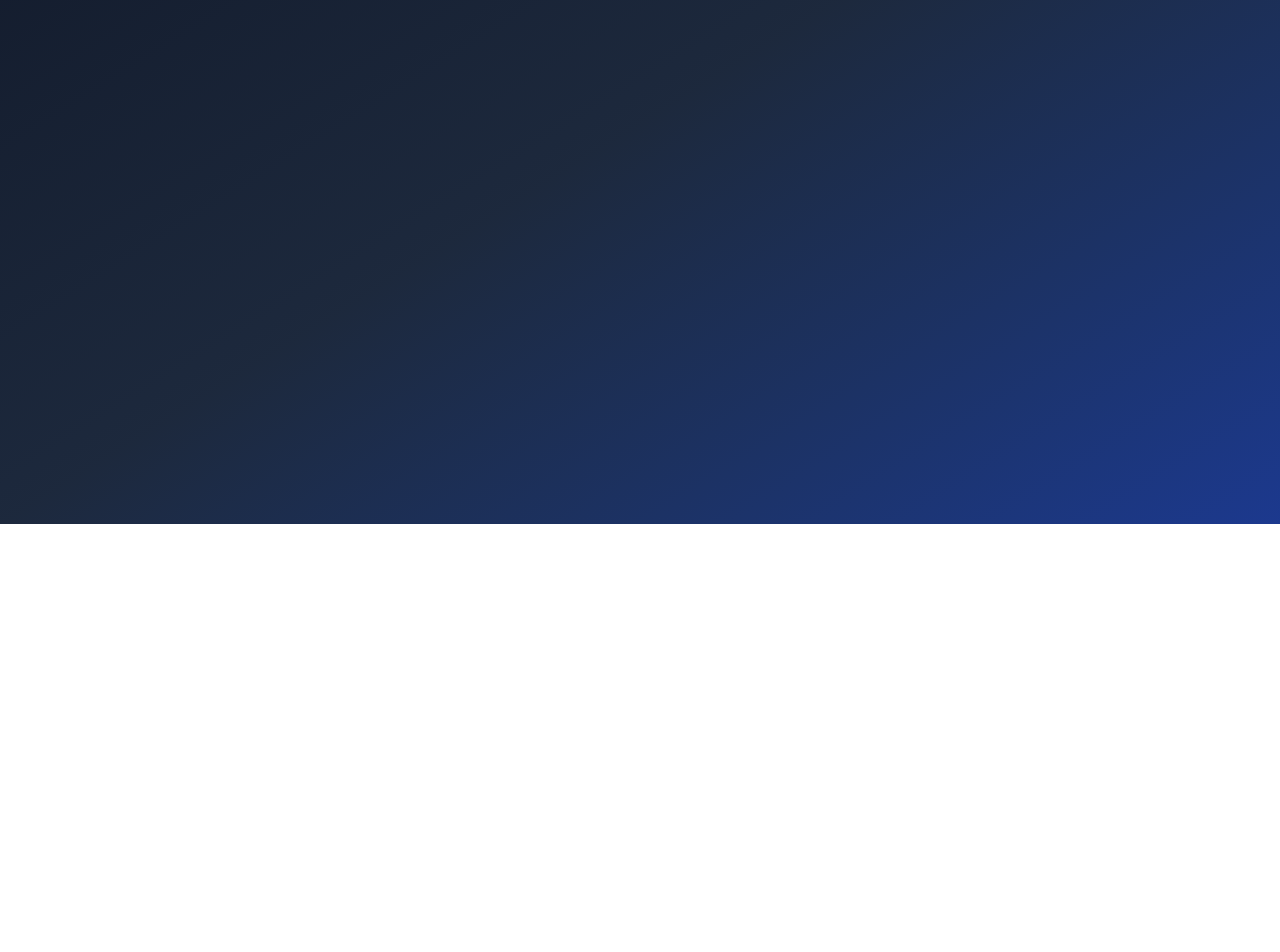
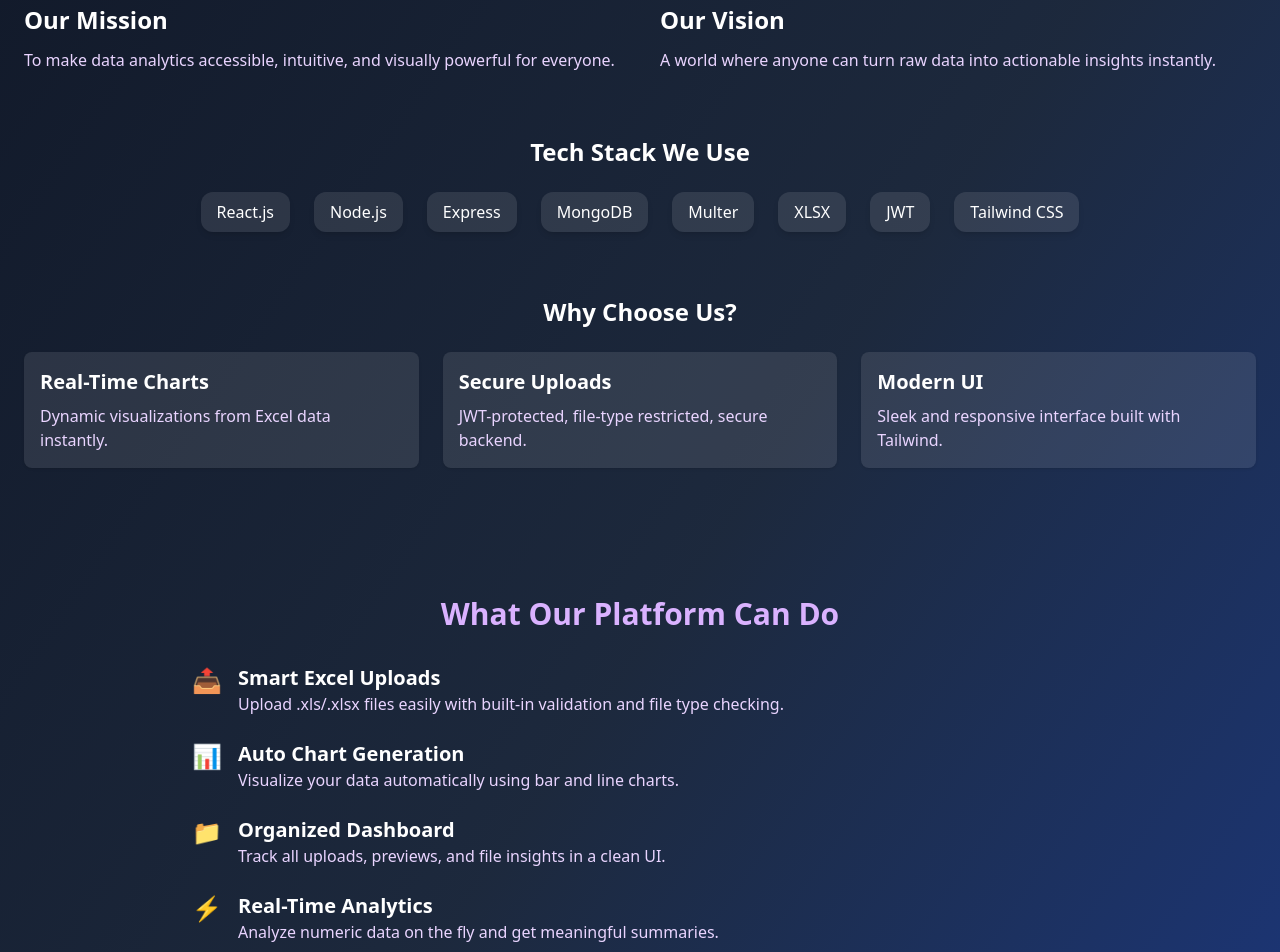
Before and after one commit to keshav2446/excel-analytic-platform, a React (Vite) app in the folder client/: page /about in a window 1280 px wide. Shown: the part 340-1292 px from the top of the page. Before the commit the page ends 864 px from the top, so only its background shows below. Built offline with nearby package versions, Linux system fonts and the light colour scheme; what chartjs-plugin-datalabels would draw is missing.

Commit message:
fully functional about page

```diff
--- a/client/src/pages/About.jsx
+++ b/client/src/pages/About.jsx
@@ -1,17 +1,153 @@
-import React from "react";
+import React, { useEffect } from "react";
 import Navbar from "../components/Navbar";
+import AOS from "aos";
+import "aos/dist/aos.css";
 
 export default function About() {
-  return (<>
-    <Navbar />
-    <div className="min-h-screen bg-gradient-to-br from-gray-900 via-slate-800 to-blue-900 text-white px-6 pt-24"
->
+  useEffect(() => {
+    AOS.init({ duration: 1000 });
+  }, []);
 
-      <h1 className="text-4xl font-bold mb-4">About</h1>
-      <p className="text-lg text-purple-200">
-        This is a platform to explore and analyze Excel data with powerful visualization and user-friendly interface.
-      </p>
-    </div>
+  return (
+    <>
+      <Navbar />
+      <div className="min-h-screen bg-gradient-to-br from-gray-900 via-slate-800 to-blue-900 text-white pt-24 px-6">
+
+        {/* Hero */}
+        <section className="text-center mb-16" data-aos="fade-up">
+          <h1 className="text-4xl md:text-5xl font-bold mb-4">About Us</h1>
+          <p className="text-lg text-purple-200 max-w-2xl mx-auto">
+            Empowering users to extract insights from Excel files with real-time visualizations and analytics.
+          </p>
+        </section>
+
+        {/* Mission and Vision */}
+        <section className="mb-16 grid md:grid-cols-2 gap-10" data-aos="fade-up">
+          <div>
+            <h2 className="text-2xl font-semibold mb-3">Our Mission</h2>
+            <p className="text-purple-200">
+              To make data analytics accessible, intuitive, and visually powerful for everyone.
+            </p>
+          </div>
+          <div>
+            <h2 className="text-2xl font-semibold mb-3">Our Vision</h2>
+            <p className="text-purple-200">
+              A world where anyone can turn raw data into actionable insights instantly.
+            </p>
+          </div>
+        </section>
+
+        {/* Technology Stack */}
+        <section className="mb-16" data-aos="zoom-in-up">
+          <h2 className="text-2xl font-semibold mb-6 text-center">Tech Stack We Use</h2>
+          <div className="flex flex-wrap justify-center gap-6 text-center">
+            {["React.js", "Node.js", "Express", "MongoDB", "Multer", "XLSX", "JWT", "Tailwind CSS"].map((tech) => (
+              <div key={tech} className="bg-white/10 px-4 py-2 rounded-xl shadow-md hover:scale-105 transition">
+                {tech}
+              </div>
+            ))}
+          </div>
+        </section>
+
+        {/* Why Choose Us */}
+        <section className="mb-16" data-aos="fade-up">
+          <h2 className="text-2xl font-semibold mb-6 text-center">Why Choose Us?</h2>
+          <div className="grid md:grid-cols-3 gap-6">
+            {[
+              { title: "Real-Time Charts", desc: "Dynamic visualizations from Excel data instantly." },
+              { title: "Secure Uploads", desc: "JWT-protected, file-type restricted, secure backend." },
+              { title: "Modern UI", desc: "Sleek and responsive interface built with Tailwind." },
+            ].map((feature, idx) => (
+              <div key={idx} className="bg-white/10 p-4 rounded-lg shadow hover:shadow-xl transition">
+                <h3 className="text-xl font-bold mb-2">{feature.title}</h3>
+                <p className="text-purple-200">{feature.desc}</p>
+              </div>
+            ))}
+          </div>
+        </section>
+
+        {/* Platform Capabilities Section */}
+<section className="py-16 px-4 text-white" data-aos="fade-left">
+  <h2 className="text-3xl font-bold mb-8 text-purple-300 text-center">What Our Platform Can Do</h2>
+  <ul className="space-y-6 list-none max-w-4xl mx-auto">
+    {[
+      {
+        icon: "📤",
+        title: "Smart Excel Uploads",
+        desc: "Upload .xls/.xlsx files easily with built-in validation and file type checking."
+      },
+      {
+        icon: "📊",
+        title: "Auto Chart Generation",
+        desc: "Visualize your data automatically using bar and line charts."
+      },
+      {
+        icon: "📁",
+        title: "Organized Dashboard",
+        desc: "Track all uploads, previews, and file insights in a clean UI."
+      },
+      {
+        icon: "⚡",
+        title: "Real-Time Analytics",
+        desc: "Analyze numeric data on the fly and get meaningful summaries."
+      },
+      {
+        icon: "🛠️",
+        title: "Admin Panel Features",
+        desc: "Monitor user uploads, platform usage, and manage access securely."
+      },
+      {
+        icon: "🔒",
+        title: "Secure and Scalable",
+        desc: "Built on JWT, MongoDB, and modern practices for safety and speed."
+      }
+    ].map((item, idx) => (
+      <li key={idx} className="flex items-start space-x-4">
+        <span className="text-2xl">{item.icon}</span>
+        <div>
+          <h3 className="text-xl font-semibold">{item.title}</h3>
+          <p className="text-purple-200">{item.desc}</p>
+        </div>
+      </li>
+    ))}
+  </ul>
+</section>
+
+
+
+
+        {/* Meet the Team */}
+        <section className="mb-16" data-aos="fade-up">
+          <h2 className="text-2xl font-semibold mb-6 text-center">Meet the Team</h2>
+          <div className="flex flex-wrap justify-center gap-6">
+            {[
+              { name: "Keshav Singh", role: "keshavsin16@gmail.com" },
+              { name: "Tanu Shukla", role: "shuklatannu497@gmail.com" },
+              { name: "Khushal Agarwal", role: "agarwalkhushal2704@gmail.com" },
+              { name: "Sandeep Thamke", role: "sandeepthamke@gmail.com" },
+            ].map((member, idx) => (
+              <div key={idx} className="bg-white/10 p-4 rounded-xl text-center w-64">
+                <div className="w-20 h-20 mx-auto bg-purple-500 rounded-full mb-4" />
+                <h3 className="font-bold text-lg">{member.name}</h3>
+                <p className="text-purple-300">{member.role}</p>
+              </div>
+            ))}
+          </div>
+        </section>
+
+        {/* CTA */}
+        <section className="text-center my-16" data-aos="fade-in">
+          <h2 className="text-2xl font-semibold mb-3">Have Questions or Feedback?</h2>
+          <p className="mb-4 text-purple-200">We'd love to hear from you.</p>
+          <a
+            href="/contact"
+            className="inline-block bg-purple-600 hover:bg-purple-700 transition px-6 py-2 rounded-full text-white font-medium"
+          >
+            Contact Us
+          </a>
+        </section>
+
+      </div>
     </>
   );
 }
```
